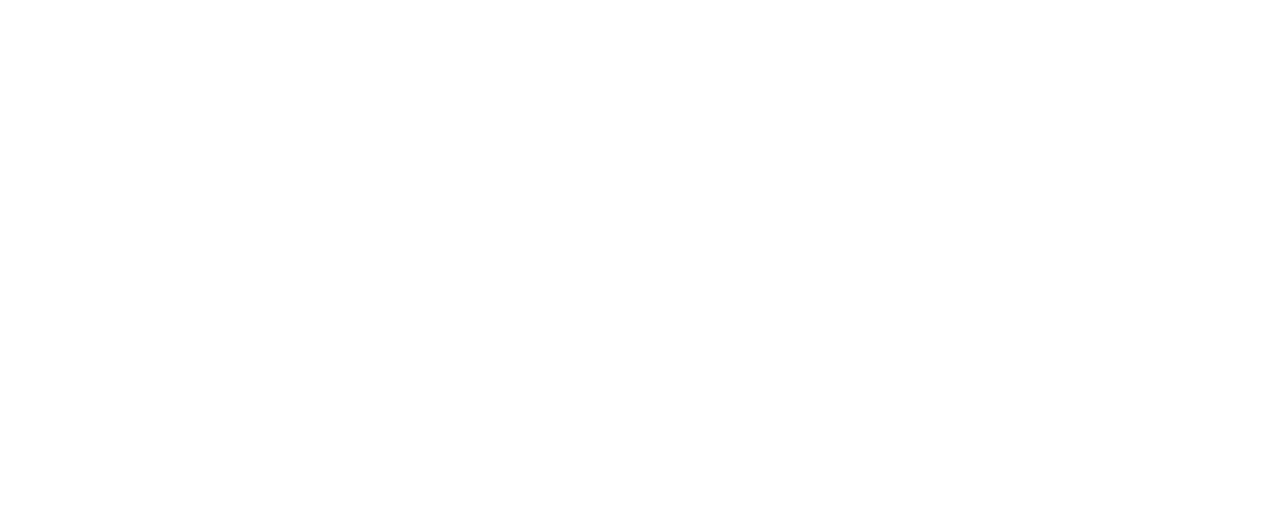
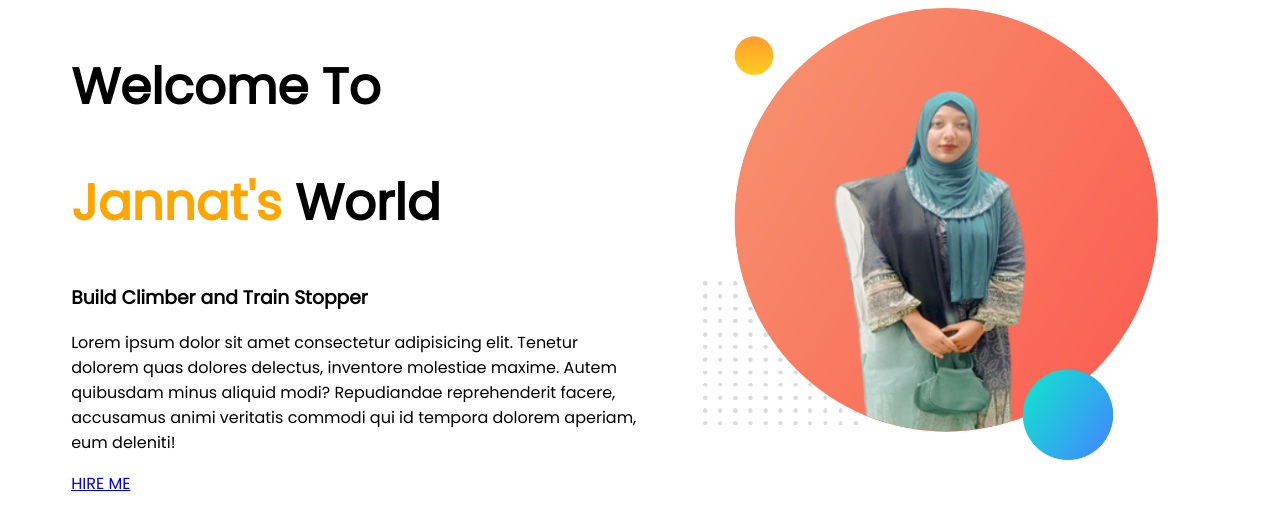
Before and after one commit to Jannat-Ara-Ferdouse/developer-portfolio, a plain HTML site: page index.html in a window 1280 px wide. Drawn offline with Linux system fonts and the light colour scheme.

Commit message:
second commit

```diff
--- a/index.html
+++ b/index.html
@@ -1,13 +1,33 @@
 <!DOCTYPE html>
 <html lang="en">
+
 <head>
     <meta charset="UTF-8">
     <meta http-equiv="X-UA-Compatible" content="IE=edge">
     <meta name="viewport" content="width=device-width, initial-scale=1.0">
     <title>Jannat Ara Ferdouse</title>
     <link rel="stylesheet" href="style.css">
+    <link rel="preconnect" href="https://fonts.googleapis.com">
+    <link rel="preconnect" href="https://fonts.gstatic.com" crossorigin>
+    <link href="https://fonts.googleapis.com/css2?family=Poppins&display=swap" rel="stylesheet">
 </head>
+
 <body>
+    <section>
+        <div class="half-width">
+            <h1>Welcome To</h1>
+            <h1> <span class="Orange_color">Jannat's</span> World</h1>
+            <h3>Build Climber and Train Stopper</h3>
+            <p>Lorem ipsum dolor sit amet consectetur adipisicing elit. Tenetur dolorem quas dolores delectus, inventore
+                molestiae maxime. Autem quibusdam minus aliquid modi? Repudiandae reprehenderit facere, accusamus animi
+                veritatis commodi qui id tempora dolorem aperiam, eum deleniti!</p>
+            <a class="link_button" href="https://www.linkedin.com/in/jannat-ara-ferdouse-raya/" target="_blank">HIRE
+                ME</a>
+        </div>
+        <div class="half-width">
+            <img src="images/my_image/my-bg.png" alt="">
+        </div>
+    </section>
+</body>
 
-</body>
 </html>
--- a/style.css
+++ b/style.css
@@ -0,0 +1,24 @@
+body {
+    font-family: 'Poppins', sans-serif;
+}
+
+h1 {
+    font-size: 50px;
+}
+
+.Orange_color {
+    color: orange;
+}
+
+section {
+    display: flex;
+}
+
+.half-width {
+    width: 50%;
+    padding-left: 5%;
+}
+
+.half-width img {
+    width: 80%;
+}
```
Also changed, not shown: images/dream-bg.png (added), images/exp-bg.png (added), images/jhankar.png (added), images/jhankar2.png (added), images/my-bg.png (added), images/my-bg2.png (added), images/my_image/Raya-removebg-preview.png (added), images/my_image/Raya.jpg (added), images/my_image/my-bg.png (added), images/top-banner.png (added), 8 other files.
